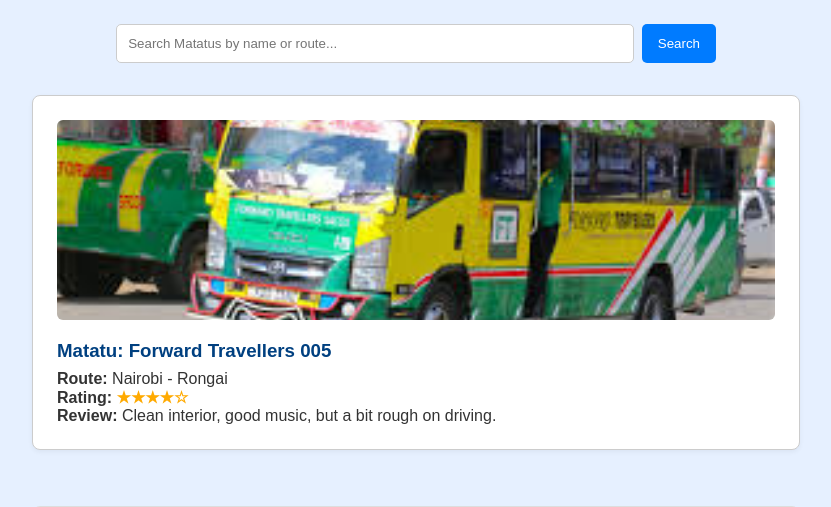
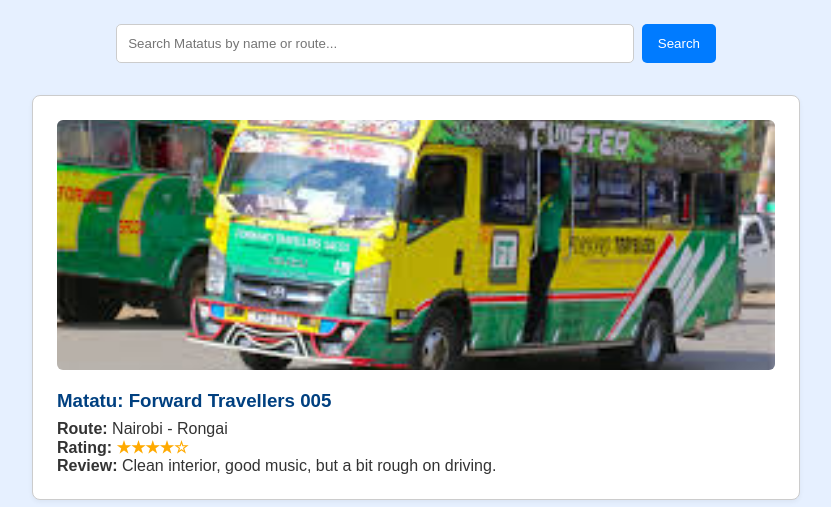
Before and after one commit to T-Njiru/MatBuzz, a PHP site: page /homepage/home.html in a window 1280 px wide. Shown: the part 161-668 px from the top of the page, without its empty margins (224-1055 px from the left). Run offline with PHP 8.4, Linux system fonts and the light colour scheme.

Commit message:
Some few changes

```diff
--- a/homepage/home.css
+++ b/homepage/home.css
@@ -187,8 +187,10 @@ nav a:hover {
 }
 .matatu-image {
   width: 100%;
-  height: 200px;
+  height: auto;
+  max-height: 250px;
   object-fit: cover;
+  image-rendering: auto;
   border-radius: 6px;
   margin-bottom: 1rem;
 }
--- a/homepage/home.html
+++ b/homepage/home.html
@@ -44,7 +44,7 @@
       </div>
 
       <div class="matatu-card">
-        <img src="pictures/matatu2.jpg" alt="Nazigi Sacco 222" class="matatu-image">
+        <img src="pictures/matatu2.jpeg" alt="Nazigi Sacco 222" class="matatu-image">
         <h3>Matatu: Nazigi Sacco 222</h3>
         <p><strong>Route:</strong> CBD - Githurai 45</p>
         <p><strong>Rating:</strong> <span class="rating">★★★★★</span></p>
```
Also changed, not shown: homepage/pictures/matatu1.jpeg (renamed from pictures/matatu1.jpeg), homepage/pictures/matatu2.jpeg (renamed from pictures/matatu2.jpeg), homepage/pictures/matatu3.jpeg (renamed from pictures/matatu3.jpeg).
